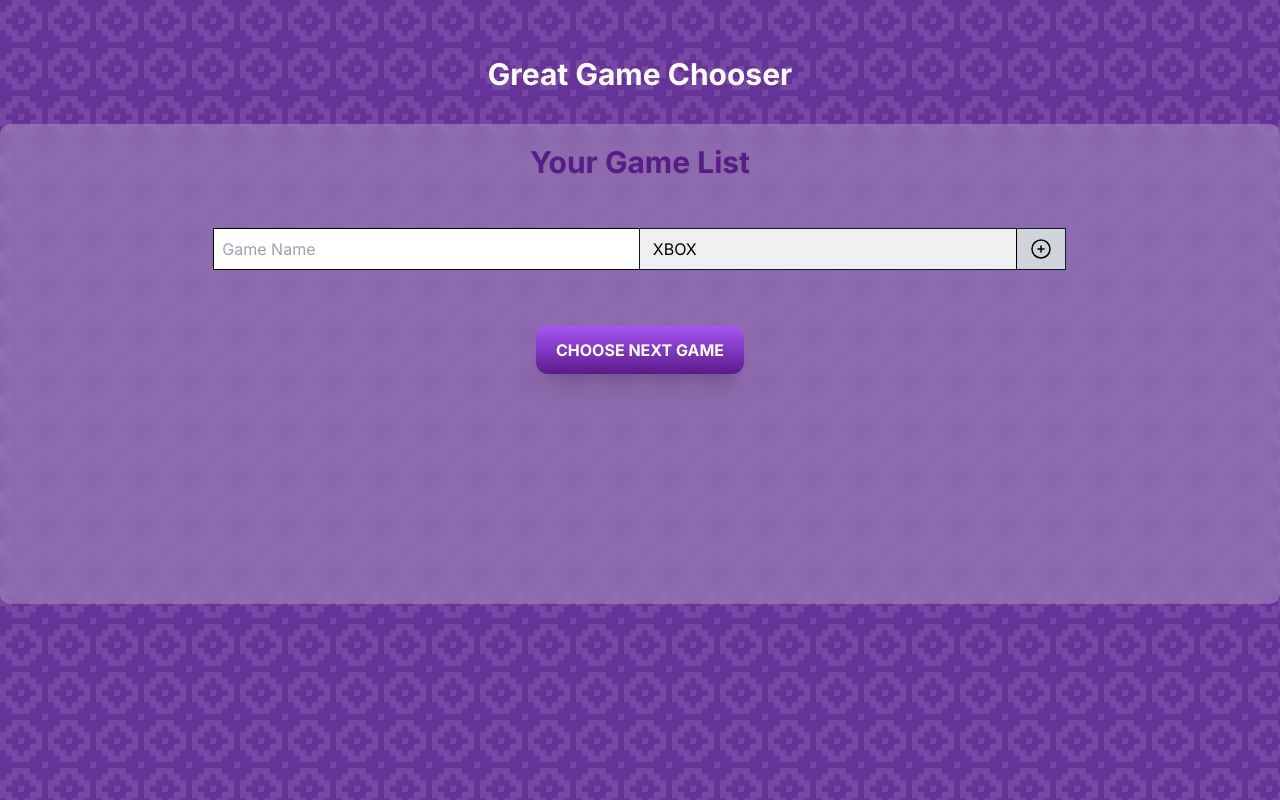
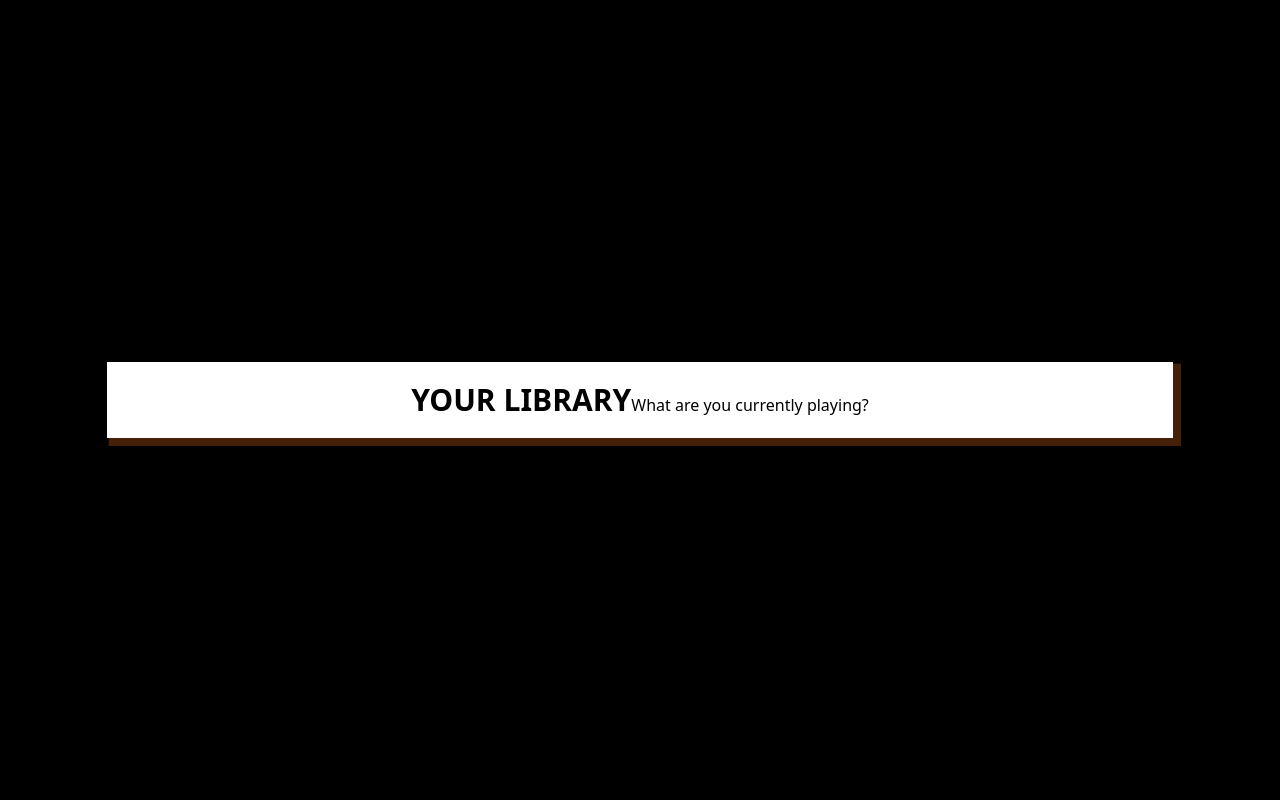
Before and after one commit to davidholbrook/great-game-chooser, a Next.js app: page / in a window 1280 px wide. Built offline with nearby package versions, Linux system fonts and the light colour scheme.

Commit message:
reinit application

```diff
--- a/app/globals.css
+++ b/app/globals.css
@@ -3,52 +3,9 @@
 @tailwind utilities;
 
 body{
-  background: rebeccapurple url('/img/cutout.svg');
+  background: #000000;
 }
 
-@media (min-width: 992px){
-  .wrapper{
-    display: flex;
-    justify-content: space-around;
-    align-items: center;
-  }
-
-  .wrapper .gamelist, .wrapper .nextgame{
-    width: 35vw;
-  }
+.dshadows{
+  box-shadow: 0.3rem 0.3rem 0 0.2rem rgba(226,106,28,0.3) ;
 }
-
-@media (max-width: 650px){
-  .gamelist, .nextgame{
-    width:94%;
-    margin: 2rem 1rem;
-  }
-}
-
-.gamelist{
-  background: rgba(216,216,216,0.3);
-  border-radius: 10px;
-  backdrop-filter:blur(8px);
-  z-index: 1;
-}
-
-.nextgame{
-  border-radius: 10px;
-  background: rebeccapurple;
-  z-index: 1;
-}
-
-.purpleRain{
-  background: rgba(0, 0, 0, 0.7);
-  display: fixed;
-  position: absolute;
-  top: 0;
-  left: 0;
-  right: 0;
-  bottom: 0;
-  z-index: -1;
-}
-
-.textShadow{
-  text-shadow: 2px 2px 2px black;
-}
--- a/app/layout.tsx
+++ b/app/layout.tsx
@@ -5,7 +5,7 @@ import "./globals.css";
 const inter = Inter({ subsets: ["latin"] });
 
 export const metadata: Metadata = {
-  title: "Great Game Chooser",
+  title: "Library | Great Game Chooser",
   description: "Pick your next great video game",
 };
 
@@ -16,7 +16,7 @@ export default function RootLayout({
 }>) {
   return (
     <html lang="en">
-      <body className={inter.className}>{children}</body>
+      <body>{children}</body>
     </html>
   );
 }
--- a/app/page.tsx
+++ b/app/page.tsx
@@ -1,158 +1,16 @@
 "use client"
 
 import react, {useState, useEffect} from 'react';
-import Icons from './utils/icons';
-import PlatformColoring from './utils/platformColoring'
-import PlatformBigColoring from './utils/platformBigColoring'
 
 export default function Home() {
-
-  const [items, setItems]:any = useState([])
-  const [gameData, setGameData]:any = useState()
-  const [nextGame, setNextGame]:any = useState()
-
-  // GameList logic
-  function handleAddGame(e:any){
-    e.preventDefault();
-    const form = document.querySelector(".addGame") as HTMLFormElement;
-
-    const formData = new FormData(form);
-    const name = formData.get("game-name") as string;
-    const platform = formData.get("game-platform") as string;
-
-    if(name){
-      const newGame = {
-        id: items.length + 1,
-        game: name,
-        platform: platform
-      }
-      setItems([...items, newGame])
-    }
-  }
-
-  const deleteGame = (id:number) => {
-		let newItems = items.filter((item:any) => item.id !== id);
-		setItems([...newItems]);
-	};
-
-  useEffect(() => {
-    const items = JSON.parse(localStorage.getItem('games') || '""') ;
-    if (items) setItems(items);
-  }, []);
-
-  useEffect(() => {
-		localStorage.setItem('games', JSON.stringify(items));
-	}, [items]);
-
-  // Next Game logic
-  const nextGameHandler = () => {
-    const number  = items.length;
-    const rando = Math.floor(Math.random() * number);
-    setNextGame(rando);
-    getGamesApi(rando);
-  }
-
-  async function getGamesApi(rando:number) {
-    const game = items[rando].game;
-    const api  = `https://api.rawg.io/api/games?search=${game}&key=${process.env.NEXT_PUBLIC_API_KEY}`
-
-    let gameResults:any = []
-    await hitAPI(api).then((data) =>  gameResults.push(data));
-    gameResults = gameResults[0].results[0];
-    await setGameData(gameResults);
-
-    return gameResults
-  }
-
-  async function hitAPI(url: string): Promise<any> {
-    const response = await fetch(url, {
-        method: "GET",
-        mode: "cors",
-        cache: "no-cache",
-        credentials: "same-origin",
-        headers: {
-            "Content-Type": "application/json",
-        },
-        redirect: "follow",
-        referrerPolicy: "no-referrer"
-    });
-
-    return response.json();
-  }
-
-  useEffect(() => {
-    if(gameData !== undefined) {
-      document.body.style.background = `#000000 url("${gameData.background_image}") no-repeat center / cover`;
-      document.body.style.height = "100vh"
-      const purpleRain = document.querySelector('.purpleRain');
-      if(!purpleRain){
-        let el:any = document.createElement('div');
-        el.classList.add('purpleRain');
-        document.body.insertAdjacentElement('afterbegin', el)
-      }
-    }
-  }, [gameData]);
-
-  const screenshotRandomize = () => {
-    if(gameData !== undefined ){
-      const number = gameData.short_screenshots.length;
-      const rando = Math.floor(Math.random() * number);
-      return gameData.short_screenshots[rando].image;
-    }
-  }
-
-  function toTitleCase(str:string) {
-    return str.replace(
-      /\w\S*/g,
-      function(txt) {
-        return txt.charAt(0).toUpperCase() + txt.substr(1).toLowerCase();
-      }
-    );
-  }
-
-
-  return (
-   <div className="container mx-auto">
-    <h1 className="text-[#fffdfb] text-center font-bold text-3xl pt-14 mb-8">Great Game Chooser</h1>
-    <div className={(gameData !== undefined) ? `wrapper`: ``}>
-    {gameData !== undefined ?
-      <div className="nextgame p-10 mb-10 bg-cover min-h-[30vh] md:min-h-[10vh]" style={{background: `rebeccapurple url('${screenshotRandomize()}') no-repeat center / cover`}}
-        >
-        {Object.keys(items).filter((item, i) => i === nextGame).map((utl:any) => (
-          <div className="min-h-[20vh] relative" key={items[utl].id}>
-            <h2 className="text-white text-5xl font-bold textShadow">{toTitleCase(items[utl].game)}</h2>
-            {PlatformBigColoring(items[utl].platform)}
-          </div>
-        ))}
-        </div>
-      : null}
-      <div className="gamelist min-h-[60vh] pb-1">
-        <h2 className="text-purple-900 font-bold drop-shadow-sm text-3xl pt-5 mb-8 text-center">Your Game List</h2>
-        <div className="w-2/3 mx-auto my-5">
-          {Object.keys(items).map((key, i) => (
-            <div className="flex items-center group" key={key}>
-              <div className="bg-white border-black border mb-2 p-2 relative grow" >
-                {items[key].game}{PlatformColoring(items[key].platform)}
-              </div>
-              <button type="button" onClick={() => deleteGame(items[key].id)} className="mb-2 ml-2 hidden group-hover:block"><Icons icon="delete" /><span className="hidden">Delete</span></button>
-            </div>
-          ))}
-          <form className="relative addGame flex items-center" onSubmit={(e) => handleAddGame(e)}>
-            <input type="text" name="game-name" className="p-2 w-1/2 border border-black" placeholder='Game Name' />
-            <select name="game-platform" aria-label="What platform is the game on" className="item-label border border-gray-900 block w-1/2 p-[0.55rem] ml-[-1px] my-4 ">
-            <option value="Xbox">XBOX</option>
-            <option value="Playstation">Playstation</option>
-            <option value="Nintendo">Nintendo</option>
-            <option value="PC">PC</option>
-          </select>
-            <button type="submit" className="bg-gray-300 px-3 py-2 border-l border-black absolute right-[2px] top-[17px]"><Icons icon="add" /><span className="hidden">Add Game</span></button>
-          </form>
-          <div className="flex justify-center my-10">
-            <button type="button" onClick={(e) => nextGameHandler()} name="next-game" className="bg-gray-800 text-white py-3 px-5 uppercase font-bold rounded-xl shadow-xl bg-gradient-to-b from-purple-500 to-purple-900 cursor">Choose next game</button>
-          </div>
-        </div>
-      </div>
-      </div>
-   </div>
+// Game Library Page
+return(
+  <div className="container mx-auto flex justify-center items-center min-h-screen">
+    <div className="w-10/12 bg-white p-5 dshadows">
+      <span className="flex justify-center items-baseline">
+      <h2 className="uppercase font-bold text-3xl inline">Your Library</h2><p className="inline font-light">What are you currently playing?</p>
+      </span>
+    </div>
+  </div>
   )
 }
--- a/app/utils/icons.tsx
+++ b/app/utils/icons.tsx
@@ -2,18 +2,10 @@ import React from 'react';
 
 const Icons = ({icon}:{icon:string}) => {
 	switch(icon){
-		case 'add':
+		case 'logo':
 			return <svg xmlns="http://www.w3.org/2000/svg" fill="none" viewBox="0 0 24 24" strokeWidth={1.5} stroke="currentColor" className="w-6 h-6">
 			<path strokeLinecap="round" strokeLinejoin="round" d="M12 9v6m3-3H9m12 0a9 9 0 1 1-18 0 9 9 0 0 1 18 0Z" />
 		  </svg>
-		case 'delete':
-			return <svg xmlns="http://www.w3.org/2000/svg" fill="none" viewBox="0 0 24 24" strokeWidth={1.5} stroke="#800" className="w-6 h-6">
-			<path strokeLinecap="round" strokeLinejoin="round" d="m14.74 9-.346 9m-4.788 0L9.26 9m9.968-3.21c.342.052.682.107 1.022.166m-1.022-.165L18.16 19.673a2.25 2.25 0 0 1-2.244 2.077H8.084a2.25 2.25 0 0 1-2.244-2.077L4.772 5.79m14.456 0a48.108 48.108 0 0 0-3.478-.397m-12 .562c.34-.059.68-.114 1.022-.165m0 0a48.11 48.11 0 0 1 3.478-.397m7.5 0v-.916c0-1.18-.91-2.164-2.09-2.201a51.964 51.964 0 0 0-3.32 0c-1.18.037-2.09 1.022-2.09 2.201v.916m7.5 0a48.667 48.667 0 0 0-7.5 0" />
-		  </svg>
-
-
-
-
 		default:
 			return null;
 	}
--- a/app/utils/platformBigColoring.tsx
+++ /dev/null
@@ -1,16 +0,0 @@
-const PlatformBigColoring = (platform:string) => {
-  switch(platform){
-    case('Xbox'):
-        return <div className="absolute right-[-5%] md:right-[-20%] xl:right-[-10%] bottom-[-40%] bg-[#107C10] w-80 h-14 flex justify-center items-center text-white rounded-full text-4xl font-bold">Xbox</div>
-    case('Playstation'):
-        return <div className="absolute right-[-5%] md:right-[-20%] xl:right-[-10%] bottom-[-40%] bg-[#2E6DB4] w-80 h-14 flex justify-center items-center text-white rounded-full text-4xl font-bold">Playstation</div>
-    case('Nintendo'):
-        return <div className="absolute right-[-5%] md:right-[-20%] xl:right-[-10%] bottom-[-40%] bg-[#E60012] w-80 h-14 flex justify-center items-center text-white rounded-full text-4xl font-bold">Nintendo</div>
-    case('PC'):
-        return <div className="absolute right-[-5%] md:right-[-20%] xl:right-[-10%] bottom-[-40%] bg-[#333333] w-80 h-14 flex justify-center items-center text-white rounded-full text-4xl font-bold">PC</div>
-    default:
-        return 'Hello Ther';
-  }
-}
-
-export default PlatformBigColoring;
--- a/app/utils/platformColoring.tsx
+++ /dev/null
@@ -1,16 +0,0 @@
-const PlatformColoring = (platform:string) => {
-    switch(platform){
-      case("Xbox"):
-        return <span className="bg-[#107C10] absolute right-0 top-0 h-full px-5 pt-2 text-white">Xbox</span>
-      case("Playstation"):
-        return <span className="bg-[#2E6DB4] absolute right-0 top-0 h-full px-5 pt-2 text-white">Playstation</span>
-      case("Nintendo"):
-        return <span className="bg-[#E60012] absolute right-0 top-0 h-full px-5 pt-2 text-white">Nintendo</span>
-      case("PC"):
-        return <span className="bg-[#333333] absolute right-0 top-0 h-full px-5 pt-2 text-white">PC</span>
-      default:
-        return null;
-    }
-  }
-
-  export default PlatformColoring;
--- a/next.config.mjs
+++ b/next.config.mjs
@@ -1,6 +1,6 @@
 /** @type {import('next').NextConfig} */
 const nextConfig = {
-    reactStrictMode: false, // React Strict Mode is off
+    // reactStrictMode: false, // React Strict Mode is off
 }
 
 export default nextConfig;
```
Also changed, not shown: public/img/cutout.svg (deleted), public/img/logo.svg (added).
